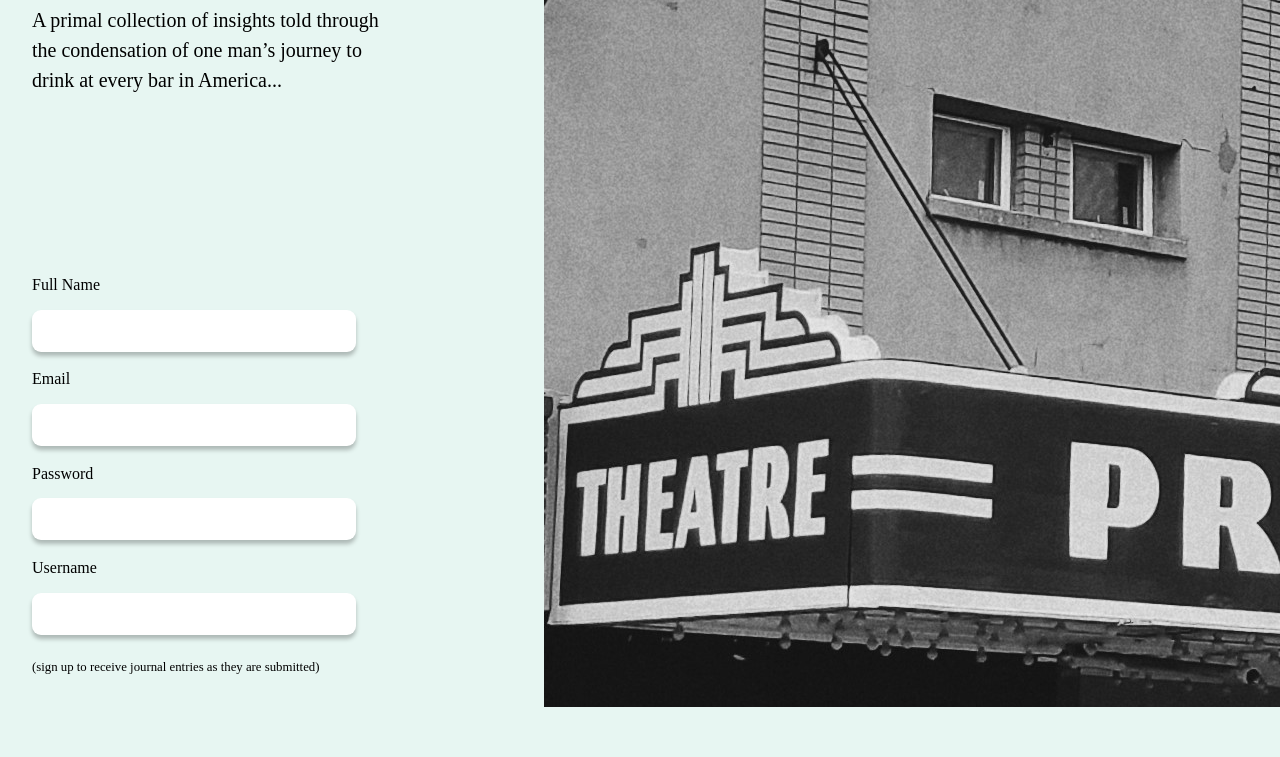
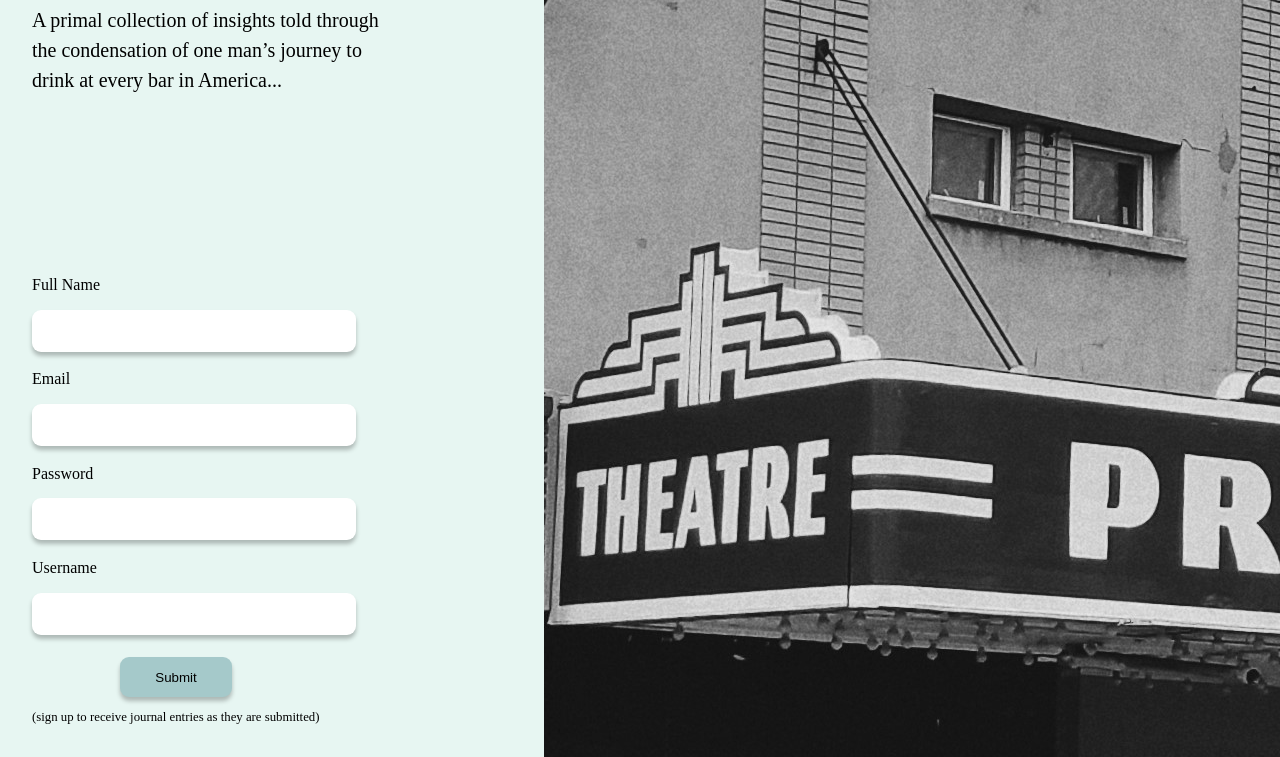
Before and after one commit to orphaelius/TheNimbleDrinker, a plain HTML site: page index.html in a window 1280 px wide. Shown: the part 147-904 px from the top of the page. Before the commit the page ends 854 px from the top, so only its background shows below. Drawn offline with Linux system fonts and the light colour scheme.

Commit message:
Update index.html

```diff
--- a/index.html
+++ b/index.html
@@ -38,7 +38,10 @@
 
       <label class="input-heading" for="fname">Username</label><br>
       <input type="text" class="input" name="fname" value=""><br>
+
+      <button class="submit">Submit</button>
     </div>
+
     <p>(sign up to receive journal entries as they are submitted)</p>
 
   </body>
```
